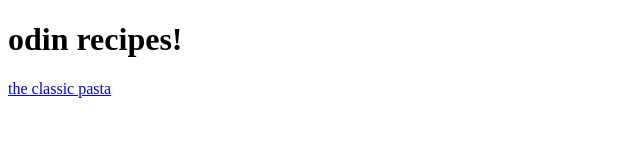
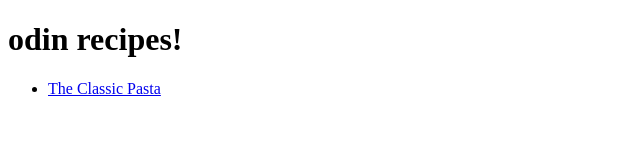
Before and after one commit to itsaba/git_test, a plain HTML site: page index.html in a window 1280 px wide. Shown: the whole page, without its empty margins (0-640 px from the left). Drawn offline with Linux system fonts and the light colour scheme.

Commit message:
Update index.html because the linking does not work

```diff
--- a/index.html
+++ b/index.html
@@ -7,5 +7,8 @@
 
   <body>
     <h1>odin recipes!</h1>
-    <a href="https://itsaba.github.io/git_test/pasta.html" title="the classic pasta">the classic pasta</a>
+     <ul>
+    <li><a href="recipes/pasta.html">The Classic Pasta</a></li>
+  </ul>
+
   </body>
```
